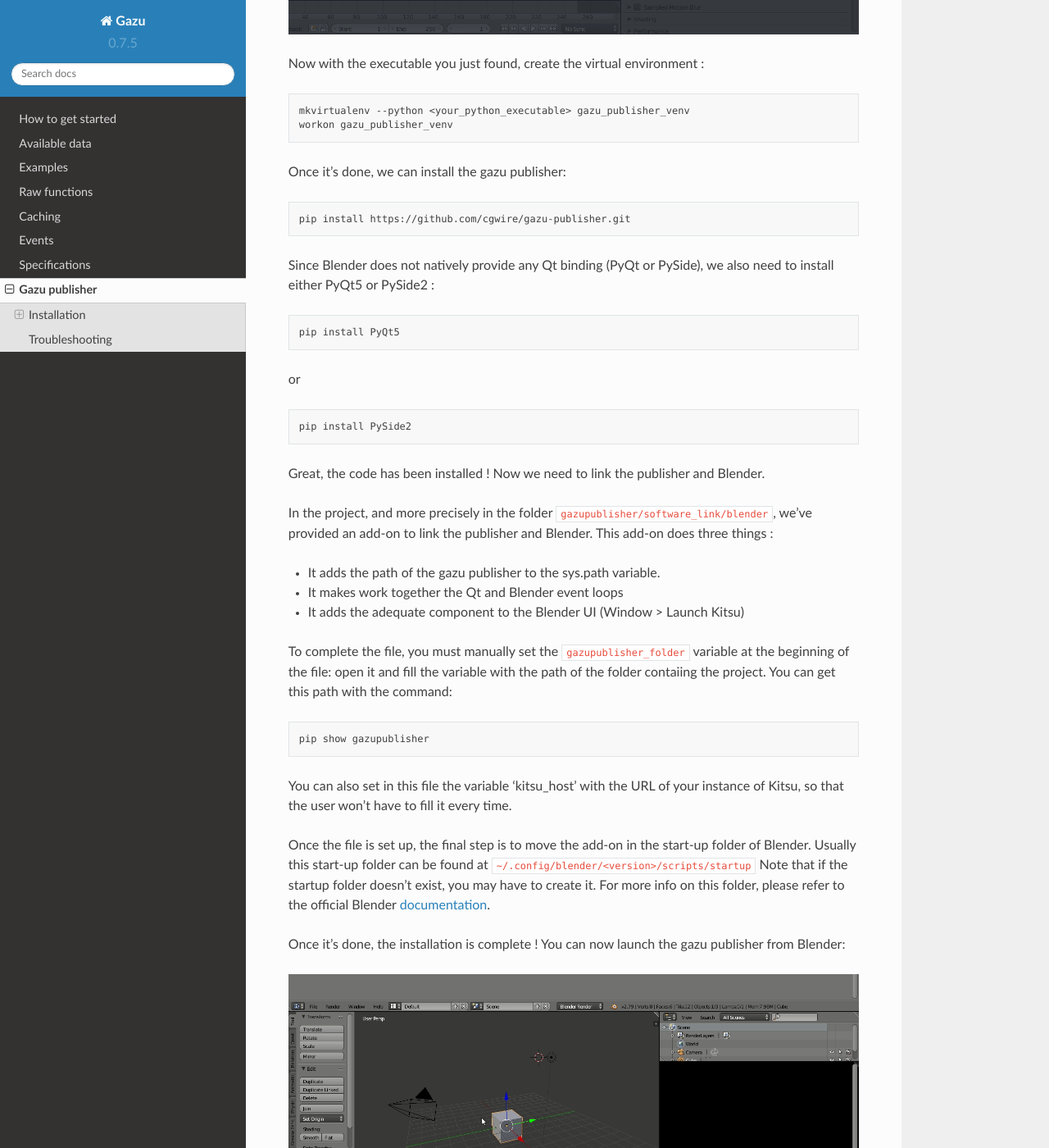
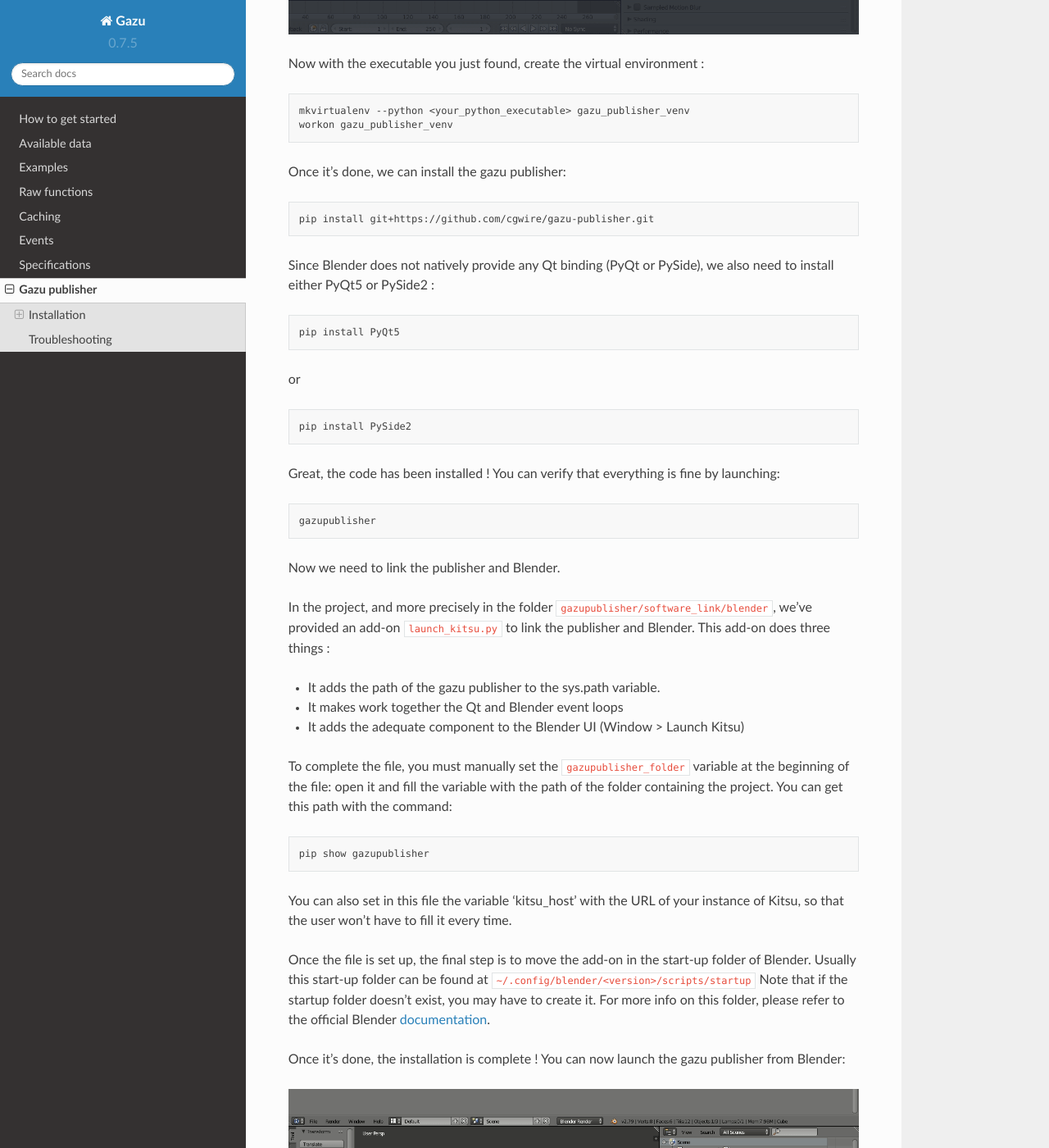
Before and after one commit to cgwire/gazu, a Sphinx documentation site: the page built from docs/source/publisher.md, in a window 1280 px wide and 1400 px high, scrolled down 2210 px. Shown: the whole window at 82% size. Built offline with Sphinx 7.4.7 and the Read the Docs theme 2.0.0, drawn with Linux system fonts in a browser that asks for light colours.

Commit message:
[FIX] Fix instructions in publisher installation

````diff
--- a/docs/source/publisher.md
+++ b/docs/source/publisher.md
@@ -76,7 +76,7 @@
 To ensure version coherence, we must first find the Python used by Blender.
 To do that, open your Blender console, and type `bpy.app.binary_path_python`, like in the following gif :
 
-![Alt Text](_static/find_blender_exec.gif)
+![](_static/find_blender_exec.gif)
 
 Now with the executable you just found, create the virtual environment :
 
@@ -88,7 +88,7 @@
 Once it's done, we can install the gazu publisher:
 
 ```sh
-pip install https://github.com/cgwire/gazu-publisher.git
+pip install git+https://github.com/cgwire/gazu-publisher.git
 ```
 
 Since Blender does not natively provide any Qt binding (PyQt or PySide),
@@ -102,10 +102,16 @@
 pip install PySide2
 ```
 
-Great, the code has been installed ! Now we need to link the publisher and Blender.
+Great, the code has been installed ! You can verify that everything is fine by launching:
+
+```sh
+gazupublisher
+```
+
+Now we need to link the publisher and Blender.
 
 In the project, and more precisely in the folder `gazupublisher/software_link/blender`,
-we've provided an add-on to link the publisher and Blender.
+we've provided an add-on `launch_kitsu.py` to link the publisher and Blender.
 This add-on does three things :
 
 - It adds the path of the gazu publisher to the sys.path variable.
@@ -113,7 +119,7 @@
 - It adds the adequate component to the Blender UI (Window > Launch Kitsu)
 
 To complete the file, you must manually set the `gazupublisher_folder` variable
-at the beginning of the file: open it and fill the variable with the path of the folder contaiing the project.
+at the beginning of the file: open it and fill the variable with the path of the folder containing the project.
 You can get this path with the command:
 ```sh
 pip show gazupublisher
@@ -129,7 +135,7 @@
 Once it's done, the installation is complete !
 You can now launch the gazu publisher from Blender:
 
-![Alt Text](_static/blender_launch.gif)
+![](_static/blender_launch.gif)
 
 
 ## Troubleshooting
````
